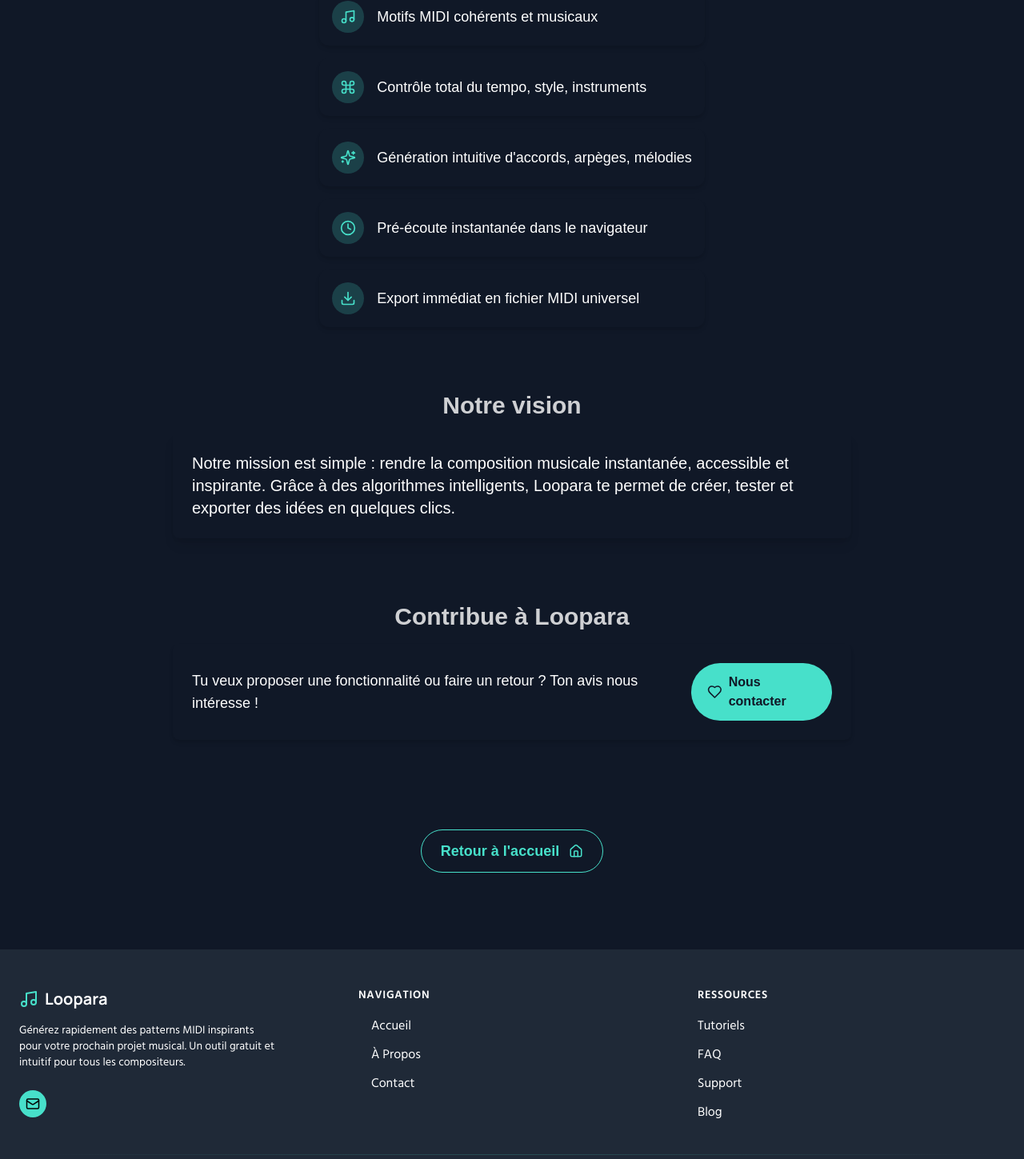
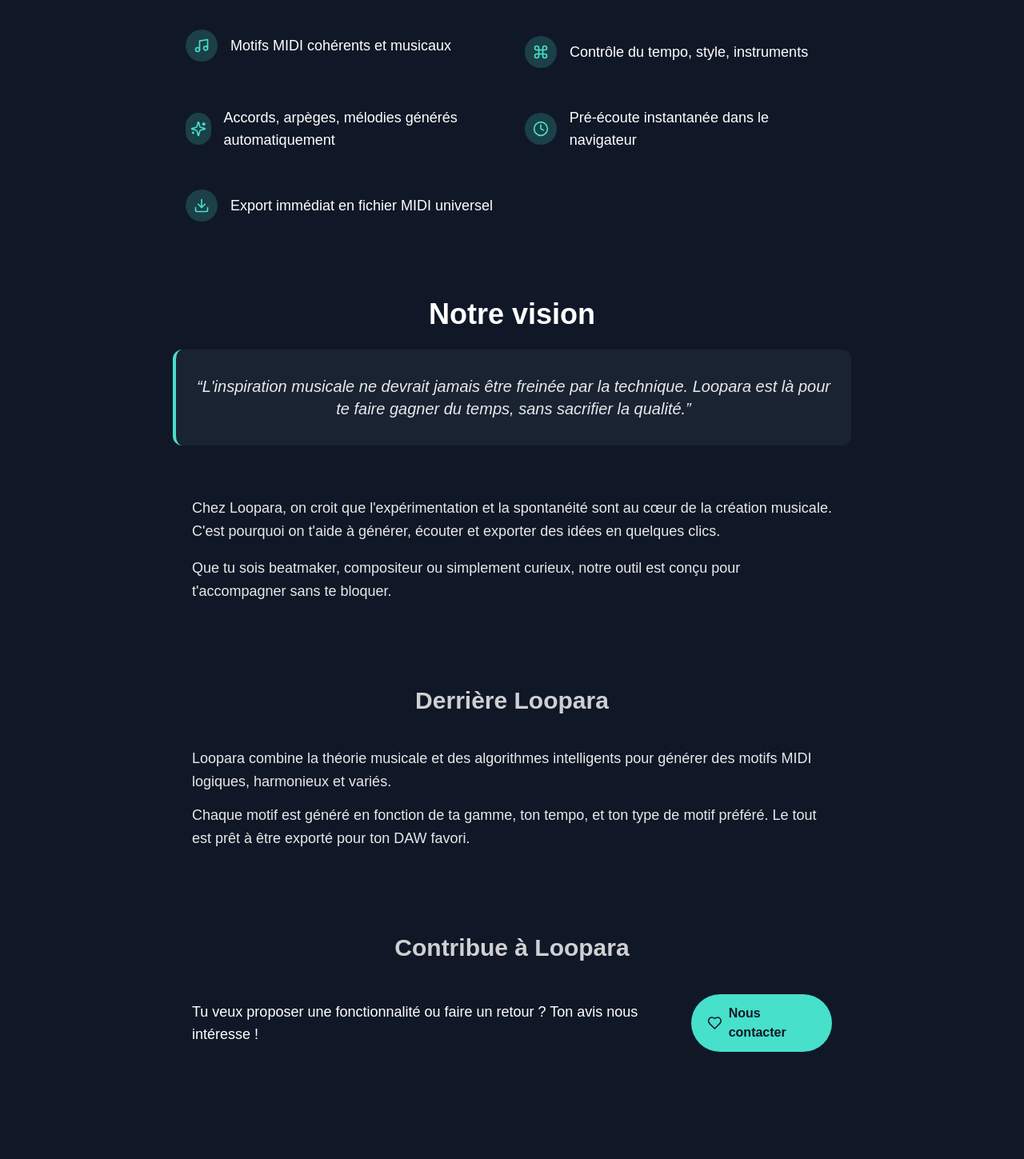
Before and after one commit to michaelgirardet/loopara-next, a Next.js app: page /about in a window 1280 px wide. Shown: the part 403-1852 px from the top of the page at 80% size. Built offline with nearby package versions, Linux system fonts and the light colour scheme; a web font is replaced by a local one.

Commit message:
feat: unify select inputs and BPM field styling to match Loopara UI

```diff
--- a/src/app/about/page.tsx
+++ b/src/app/about/page.tsx
@@ -1,7 +1,7 @@
 "use client";
 import { motion } from "framer-motion";
 import Link from "next/link";
-import { Music, Clock, Download, Heart, Command, Sparkles, Home } from "lucide-react";
+import { Music, Clock, Download, Heart, Command, Sparkles, Home, Cpu } from "lucide-react";
 
 export default function Page() {
   const fadeUp = {
@@ -18,7 +18,6 @@
     }),
   };
 
-  // Tableau de features
   const features = [
     {
       id: 1,
@@ -28,12 +27,12 @@
     {
       id: 2,
       icon: <Command size={20} />,
-      text: "Contrôle total du tempo, style, instruments",
+      text: "Contrôle du tempo, style, instruments",
     },
     {
       id: 3,
       icon: <Sparkles size={20} />,
-      text: "Génération intuitive d'accords, arpèges, mélodies",
+      text: "Accords, arpèges, mélodies générés automatiquement",
     },
     {
       id: 4,
@@ -48,35 +47,51 @@
   ];
 
   return (
-    <motion.main
-      className="mx-auto flex w-screen max-w-4xl flex-col items-center justify-center px-6 pb-24 pt-36 font-hind text-white"
-      initial="hidden"
-      animate="visible"
-      variants={{
-        visible: {
-          transition: {
-            staggerChildren: 0.15,
-            delayChildren: 0.2,
-          },
-        },
-      }}
-    >
-      <motion.h1 className="text-5xl font-bold text-turquoise" variants={fadeUp} custom={0}>
+    <motion.main className="mx-auto flex w-screen max-w-4xl flex-col items-center justify-center px-6 pb-24 pt-36 font-hind text-white">
+      {/* Titre */}
+      <motion.h1
+        className="text-5xl font-bold text-turquoise"
+        initial="hidden"
+        whileInView="visible"
+        custom={0}
+        viewport={{ once: true }}
+        variants={fadeUp}
+      >
         À propos de Loopara
       </motion.h1>
 
-      <motion.p className="mt-6 text-xl text-white/90" variants={fadeUp} custom={1}>
+      {/* Intro */}
+      <motion.p
+        className="mt-6 max-w-2xl text-center text-xl text-white/90"
+        initial="hidden"
+        whileInView="visible"
+        custom={1}
+        viewport={{ once: true }}
+        variants={fadeUp}
+      >
         Loopara est un générateur de motifs MIDI rapide et créatif. Conçu pour les producteurs,
         beatmakers, enseignants et curieux, il rend la composition ludique, intuitive et musicale.
       </motion.p>
 
-      <motion.section className="mt-14 space-y-6" variants={fadeUp} custom={2}>
-        <h2 className="text-center text-3xl font-bold text-white/80">Fonctionnalités clés</h2>
-        <ul className="space-y-4">
+      {/* Fonctionnalités */}
+      <motion.section
+        className="mt-14 w-full space-y-6"
+        initial="hidden"
+        whileInView="visible"
+        viewport={{ once: true, amount: 0.2 }}
+      >
+        <motion.h2
+          className="text-center text-3xl font-bold text-white/80"
+          variants={fadeUp}
+          custom={2}
+        >
+          Fonctionnalités clés
+        </motion.h2>
+        <ul className="grid grid-cols-2 space-y-4">
           {features.map((item, i) => (
             <motion.li
               key={item.id}
-              className="flex items-center gap-4 rounded-xl bg-eerie p-4 shadow-md"
+              className="bg-eerie flex items-center gap-4 rounded-xl p-4"
               variants={fadeUp}
               custom={i + 3}
             >
@@ -89,37 +104,121 @@
         </ul>
       </motion.section>
 
-      <motion.section className="mt-20" variants={fadeUp} custom={features.length + 3}>
-        <h2 className="text-center text-3xl font-bold text-white/80">Notre vision</h2>
-        <div className="mt-4 rounded-lg bg-eerie p-6 shadow-lg">
-          <p className="text-xl text-white">
-            Notre mission est simple : rendre la composition musicale instantanée, accessible et
-            inspirante. Grâce à des algorithmes intelligents, Loopara te permet de créer, tester et
-            exporter des idées en quelques clics.
+      {/* Vision */}
+      <motion.section
+        className="mt-20 w-full"
+        initial="hidden"
+        whileInView="visible"
+        viewport={{ once: true, amount: 0.2 }}
+      >
+        <motion.h2
+          className="mb-6 text-center text-4xl font-bold text-white"
+          variants={fadeUp}
+          custom={features.length + 3}
+        >
+          Notre vision
+        </motion.h2>
+
+        <motion.blockquote
+          className="rounded-xl border-l-4 border-turquoise bg-gray-800/70 px-6 py-8 text-center text-xl italic text-white/90"
+          variants={fadeUp}
+          custom={features.length + 3.1}
+        >
+          “L'inspiration musicale ne devrait jamais être freinée par la technique. Loopara est là
+          pour te faire gagner du temps, sans sacrifier la qualité.”
+        </motion.blockquote>
+
+        <motion.div
+          className="bg-eerie mt-10 space-y-4 rounded-xl p-6 text-lg leading-relaxed text-white/90"
+          variants={fadeUp}
+          custom={features.length + 3.2}
+        >
+          <p>
+            Chez Loopara, on croit que l'expérimentation et la spontanéité sont au cœur de la
+            création musicale. C'est pourquoi on t'aide à générer, écouter et exporter des idées en
+            quelques clics.
           </p>
-        </div>
+          <p>
+            Que tu sois beatmaker, compositeur ou simplement curieux, notre outil est conçu pour
+            t'accompagner sans te bloquer.
+          </p>
+        </motion.div>
       </motion.section>
 
-      <motion.section className="mt-20" variants={fadeUp} custom={features.length + 4}>
-        <h2 className="text-center text-3xl font-bold text-white/80">Contribue à Loopara</h2>
-        <div className="mt-4 flex flex-col items-start gap-4 rounded-lg bg-eerie p-6 shadow-md sm:flex-row sm:items-center sm:justify-between">
+      {/* Derrière Loopara */}
+      <motion.section
+        className="mt-20 w-full"
+        initial="hidden"
+        whileInView="visible"
+        viewport={{ once: true, amount: 0.2 }}
+      >
+        <motion.h2
+          className="mb-4 text-center text-3xl font-bold text-white/80"
+          variants={fadeUp}
+          custom={features.length + 4}
+        >
+          Derrière Loopara
+        </motion.h2>
+        <motion.div
+          className="bg-eerie space-y-3 rounded-lg p-6 text-lg leading-relaxed text-white/90"
+          variants={fadeUp}
+          custom={features.length + 4.1}
+        >
+          <p>
+            Loopara combine la théorie musicale et des algorithmes intelligents pour générer des
+            motifs MIDI logiques, harmonieux et variés.
+          </p>
+          <p>
+            Chaque motif est généré en fonction de ta gamme, ton tempo, et ton type de motif
+            préféré. Le tout est prêt à être exporté pour ton DAW favori.
+          </p>
+        </motion.div>
+      </motion.section>
+
+      {/* Contribuer */}
+      <motion.section
+        className="mt-20 w-full"
+        initial="hidden"
+        whileInView="visible"
+        viewport={{ once: true }}
+      >
+        <motion.h2
+          className="mb-4 text-center text-3xl font-bold text-white/80"
+          variants={fadeUp}
+          custom={features.length + 5}
+        >
+          Contribue à Loopara
+        </motion.h2>
+        <motion.div
+          className="bg-eerie mt-4 flex flex-col items-start gap-4 rounded-lg p-6 sm:flex-row sm:items-center sm:justify-between"
+          variants={fadeUp}
+          custom={features.length + 5.1}
+        >
           <p className="text-lg text-white">
             Tu veux proposer une fonctionnalité ou faire un retour ? Ton avis nous intéresse !
           </p>
           <Link
             href="/contact"
-            className="inline-flex items-center gap-2 rounded-full bg-turquoise px-5 py-3 font-semibold text-rich transition-all hover:bg-turquoisehover hover:shadow-lg hover:shadow-turquoise/10"
+            className="inline-flex items-center gap-2 rounded-full bg-turquoise px-5 py-3 font-semibold text-rich transition-all hover:scale-105 hover:bg-turquoise/80"
           >
             <Heart size={20} />
             Nous contacter
           </Link>
-        </div>
+        </motion.div>
       </motion.section>
 
-      <motion.section className="mt-28 text-center" variants={fadeUp} custom={features.length + 5}>
+      {/* CTA retour */}
+      <motion.section
+        className="mt-28 text-center"
+        variants={fadeUp}
+        custom={features.length + 6}
+        initial="hidden"
+        whileInView="visible"
+        viewport={{ once: true }}
+      >
         <Link
           href="/"
-          className="inline-flex items-center gap-3 rounded-full border border-turquoise px-6 py-3 text-lg font-semibold text-turquoise transition-all hover:bg-turquoise hover:text-rich hover:shadow-lg hover:shadow-turquoise/10"
+          className="inline-flex items-center gap-3 rounded-full border border-turquoise px-6 py-3 text-lg font-semibold text-turquoise transition-all hover:bg-turquoise hover:text-rich"
         >
           Retour à l&apos;accueil <Home size={18} />
         </Link>
--- a/src/app/page.tsx
+++ b/src/app/page.tsx
@@ -76,13 +76,13 @@
       <section className="px-4 py-16 sm:px-6 lg:px-8 lg:py-24">
         <div className="mx-auto max-w-6xl">
           <motion.div
-            className="mb-12 flex items-center justify-center gap-3 lg:mb-16"
+            className="flex items-center justify-center gap-3 lg:mb-16"
             initial={{ opacity: 0, y: 30 }}
             whileInView={{ opacity: 1, y: 0 }}
             viewport={{ once: true, amount: 0.2 }}
             transition={{ duration: 0.8, ease: "easeOut" }}
           >
-            <BookOpen className="text-teal-400" size={24} />
+            <BookOpen className="mb-1 text-teal-400" size={24} />
             <h2 className="text-center text-2xl font-bold text-white sm:text-3xl lg:text-4xl">
               Comment ça marche ?
             </h2>
@@ -177,7 +177,7 @@
           transition={{ duration: 0.8, ease: "easeOut" }}
         >
           <div className="mb-8 flex items-center justify-center gap-3 lg:mb-12">
-            <MessageCircle className="text-teal-400" size={24} />
+            <MessageCircle className="mb-1 text-teal-400" size={24} />
             <h3 className="text-center text-2xl font-bold text-white sm:text-3xl lg:text-4xl">
               FAQ – Questions fréquentes
             </h3>
--- a/src/components/AnimatedHeroSection.tsx
+++ b/src/components/AnimatedHeroSection.tsx
@@ -1,67 +1,9 @@
-import React, { useMemo } from "react";
-import { v4 as uuidv4 } from "uuid";
 import { motion } from "framer-motion";
 
 const AnimatedHeroSection = () => {
-  // Animation variants pour les éléments musicaux
-  const waveVariants = {
-    animate: {
-      scaleY: [1, 1.5, 0.8, 1.2, 1],
-      transition: {
-        duration: 2,
-        repeat: Number.POSITIVE_INFINITY,
-        ease: "easeInOut",
-      },
-    },
-  };
-
-  const noteVariants = {
-    float: {
-      y: [-20, -40, -20],
-      x: [0, 10, -5, 0],
-      rotate: [0, 5, -3, 0],
-      transition: {
-        duration: 4,
-        repeat: Number.POSITIVE_INFINITY,
-        ease: "easeInOut",
-      },
-    },
-  };
-
-  // ✅ Générer les notes une seule fois au montage du composant
-  const notes = useMemo(() => {
-    return [...Array(8)].map(() => ({
-      id: uuidv4(),
-      symbol: ["♪", "♫", "♬", "♩"][Math.floor(Math.random() * 4)],
-      left: `${10 + Math.random() * 80}%`,
-      top: `${20 + Math.random() * 60}%`,
-      delay: Math.random() * 4,
-      duration: 4 + Math.random() * 2,
-    }));
-  }, []);
-
   return (
     <>
       <section className="relative flex min-h-screen flex-col items-center justify-center overflow-hidden bg-gray-900 px-4 pt-16 sm:px-6 sm:pt-20 lg:px-8 lg:pt-24">
-        {/* 🎶 Floating musical notes */}
-        <div className="pointer-events-none absolute inset-0">
-          {notes.map((note) => (
-            <motion.div
-              key={uuidv4()}
-              className="absolute text-2xl text-teal-400 opacity-20"
-              style={{ left: note.left, top: note.top }}
-              variants={noteVariants}
-              animate="float"
-              transition={{
-                delay: note.delay,
-                duration: note.duration,
-              }}
-            >
-              {note.symbol}
-            </motion.div>
-          ))}
-        </div>
-
         <motion.div
           className="relative z-10 mx-auto flex max-w-6xl flex-col items-center justify-center text-center"
           initial={{ opacity: 0, y: 30 }}
```
Also changed, not shown: src/app/contact/page.tsx (+7 -8 lines), src/app/control/page.tsx (+18 -5 lines), src/components/SelectorGrid.tsx (+3 -5 lines), src/components/select/EmotionSelect.tsx (+14 -11 lines), src/components/select/ModeSelect.tsx (+20 -12 lines), src/components/select/MusicGenreSelect.tsx (+13 -12 lines), src/components/select/RootNoteSelect.tsx (+14 -12 lines), src/components/select/ScaleTypeSelect.tsx (+18 -12 lines), src/components/select/TempoSelect.tsx (+11 -12 lines).
